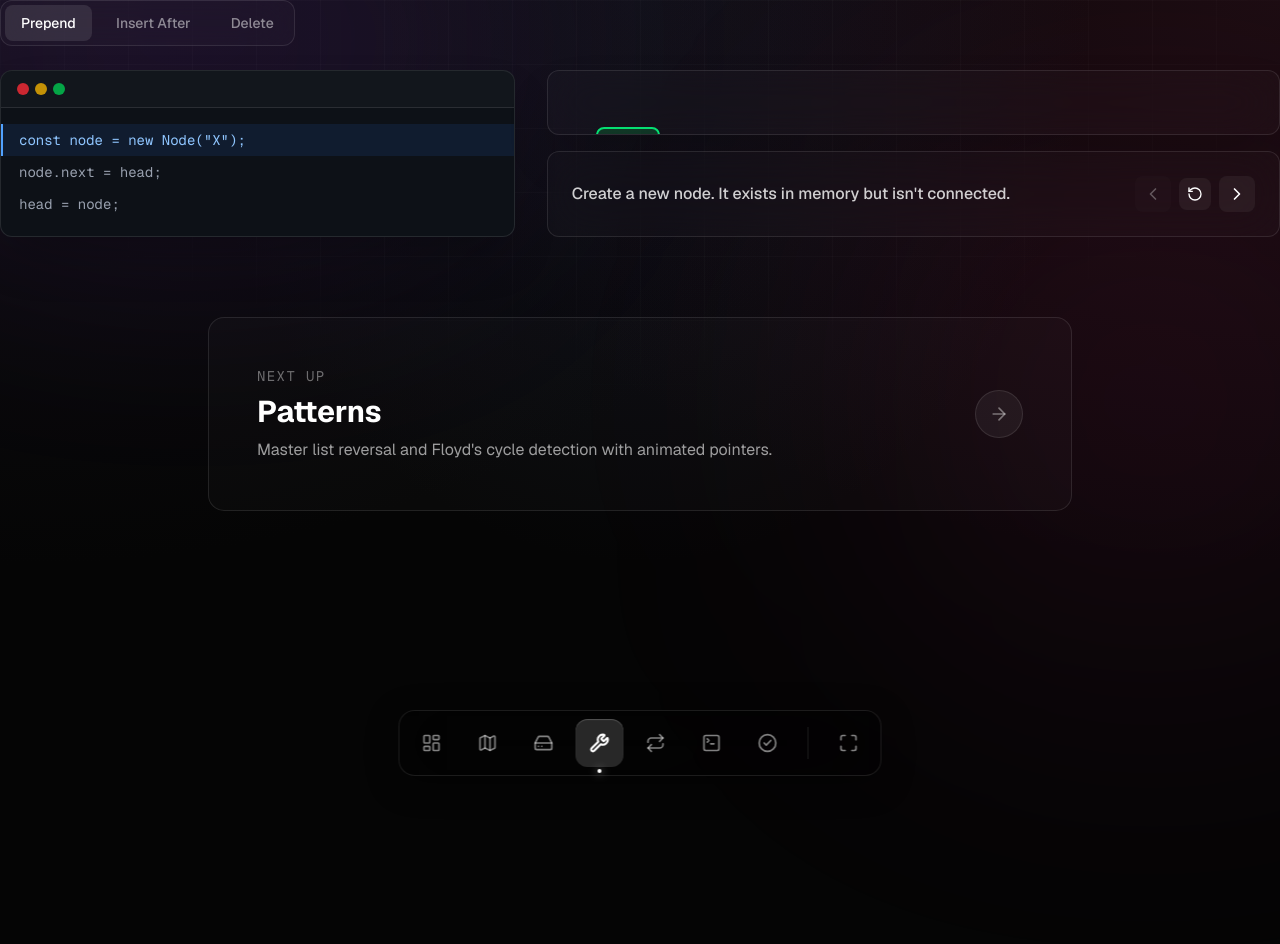
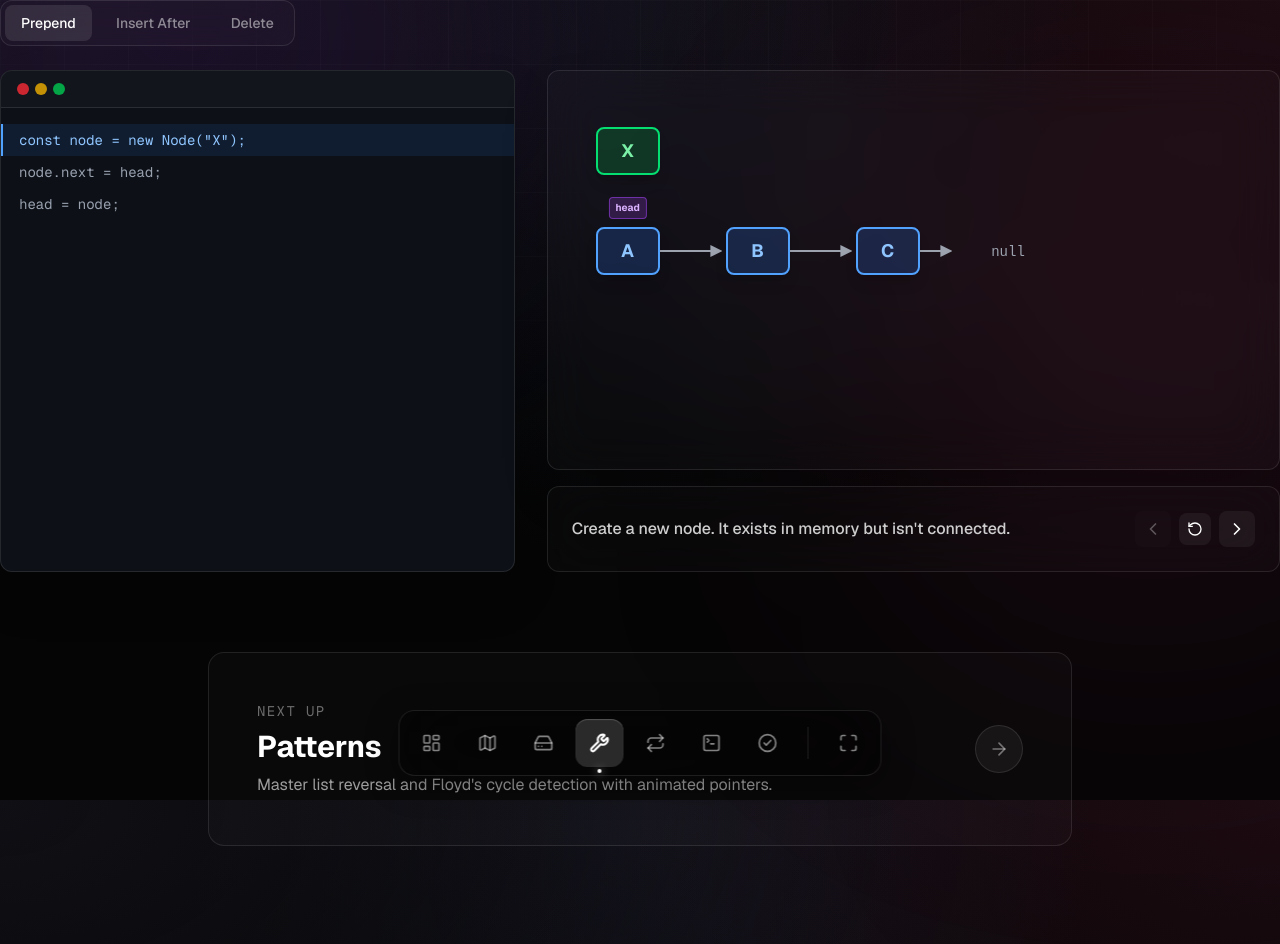
Before and after one commit to MRGokulB/dsa-universe, a Next.js app in the folder apps/linked-lists/: page /operations in a window 1280 px wide. Shown: the top 944 px of the page. Before the commit the page ends 800 px from the top, so only its background shows below. Built offline with nearby package versions, Linux system fonts and the light colour scheme.

Commit message:
fix(linked-lists): replace h-400px flex-1 with min-h-400px to prevent visual container from collapsing

```diff
--- a/apps/linked-lists/src/components/linked-lists/OperationsScene.tsx
+++ b/apps/linked-lists/src/components/linked-lists/OperationsScene.tsx
@@ -369,7 +369,7 @@ export default function OperationsScene() {
         </div>
 
         <div className="lg:col-span-7 flex flex-col gap-4">
-          <div className="bg-white/[0.02] border border-white/10 rounded-xl backdrop-blur-xl h-[400px] relative overflow-hidden flex-1 shadow-2xl">
+          <div className="bg-white/[0.02] border border-white/10 rounded-xl backdrop-blur-xl min-h-[400px] w-full relative overflow-hidden shadow-2xl">
             <svg className="absolute inset-0 w-full h-full pointer-events-none">
               <defs>
                 <marker
```
